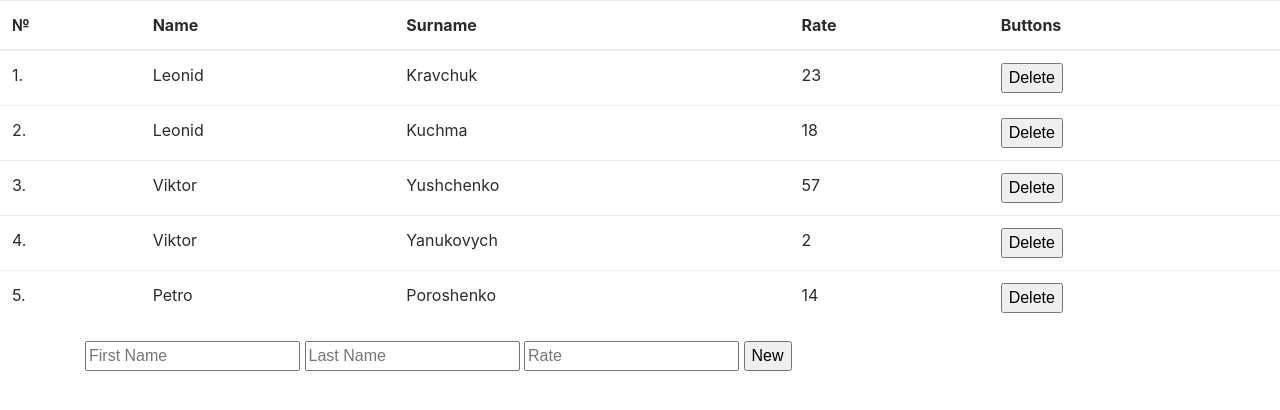
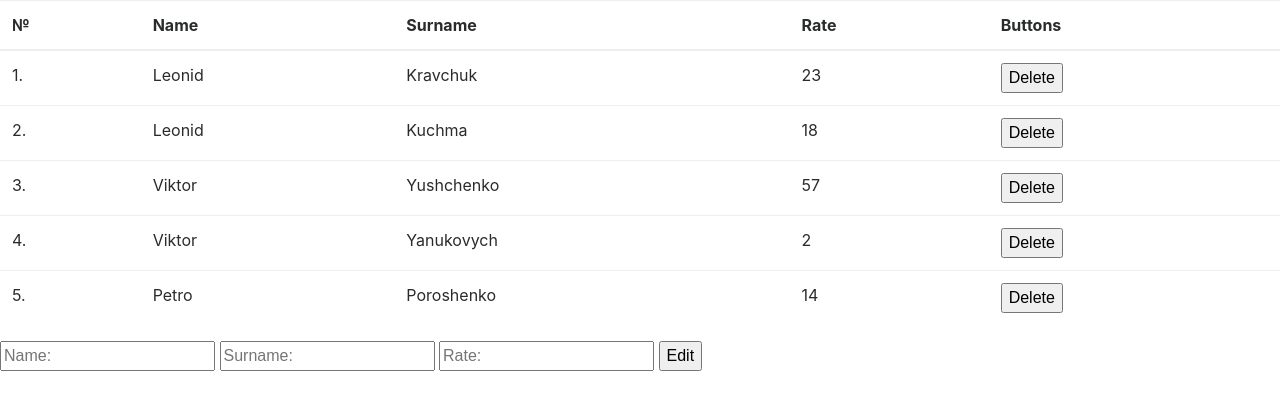
Before and after one commit to Tserkovna/github.io, a plain HTML site: page Lecture25/index.html in a window 1280 px wide. Drawn offline with nearby package versions, Linux system fonts and the light colour scheme.

Commit message:
Update index.html

```diff
--- a/Lecture25/index.html
+++ b/Lecture25/index.html
@@ -19,11 +19,11 @@
 				</tr>
 			</thead>
     </table>
-    <div class="container">
-        <input type="text" class="one" placeholder="First Name">
-        <input type="text" class="two" placeholder="Last Name">
-        <input type="text" class="three" placeholder="Rate">
-        <button class="mySubmit">New</button>
+    <div class="edit-form" >
+        <input type="text" class="form-name" placeholder="Name:">
+        <input type="text" class="form-surname" placeholder="Surname:">
+        <input type="text" class="form-rate" placeholder="Rate:">
+        <button class="change-button">Edit</button>
     </div>
 
     <link rel="stylesheet" href="https://maxcdn.bootstrapcdn.com/bootstrap/4.0.0-alpha.6/css/bootstrap.min.css" integrity="sha384-rwoIResjU2yc3z8GV/NPeZWAv56rSmLldC3R/AZzGRnGxQQKnKkoFVhFQhNUwEyJ" crossorigin="anonymous">
```
